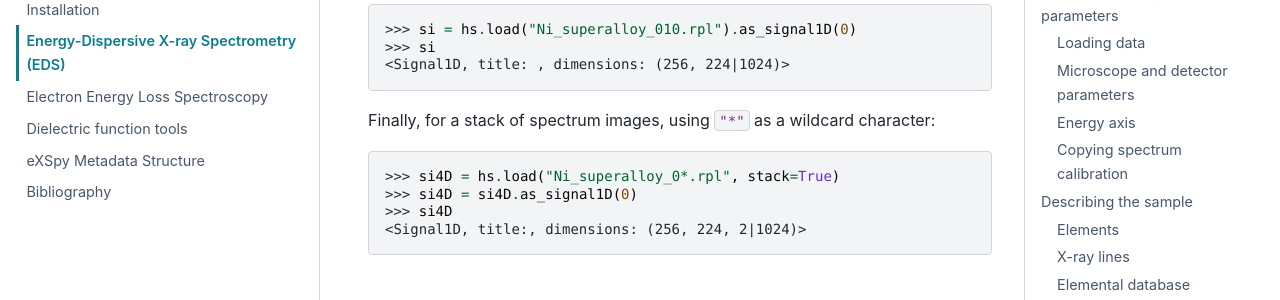
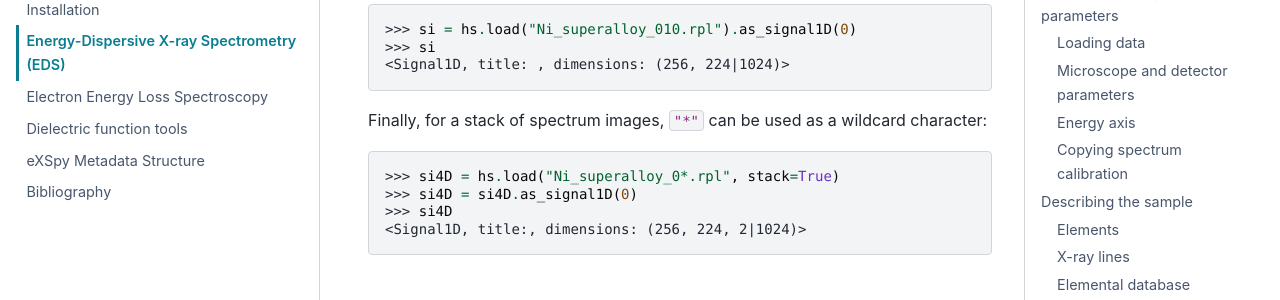
Before and after one commit to hyperspy/exspy, a Sphinx documentation site: the page built from doc/user_guide/eds.rst, in a window 1280 px wide and 900 px high, scrolled down 1186 px. Shown: the part 150-450 px from the top of the window. Built offline with Sphinx 7.4.7 and the PyData theme 0.15.4, drawn with Linux system fonts in a browser that asks for light colours; pages that are not in the unit, such as notebooks, are missing from menus; the version number could not be read and is left out.

Commit message:
Improve wording in documentation
Co-authored-by: Carter Francis <csfrancis@wisc.edu>

```diff
--- a/doc/user_guide/eds.rst
+++ b/doc/user_guide/eds.rst
@@ -60,7 +60,7 @@ dimensional signal with the energy axis in first position):
     >>> si
     <Signal1D, title: , dimensions: (256, 224|1024)>
 
-Finally, for a stack of spectrum images, using ``"*"`` as a wildcard character:
+Finally, for a stack of spectrum images, ``"*"`` can be used as a wildcard character:
 
 .. code-block:: python
 
```
